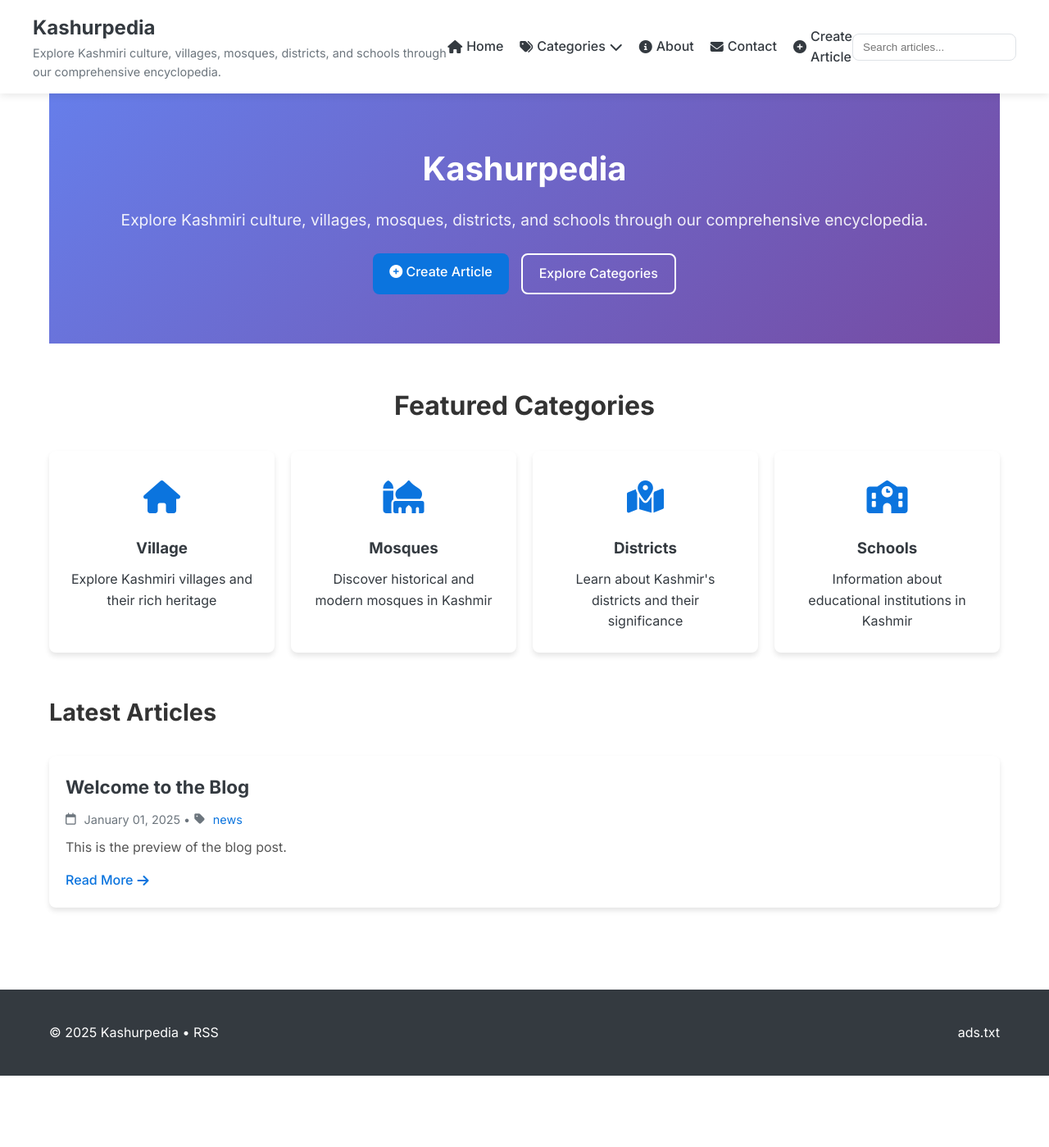
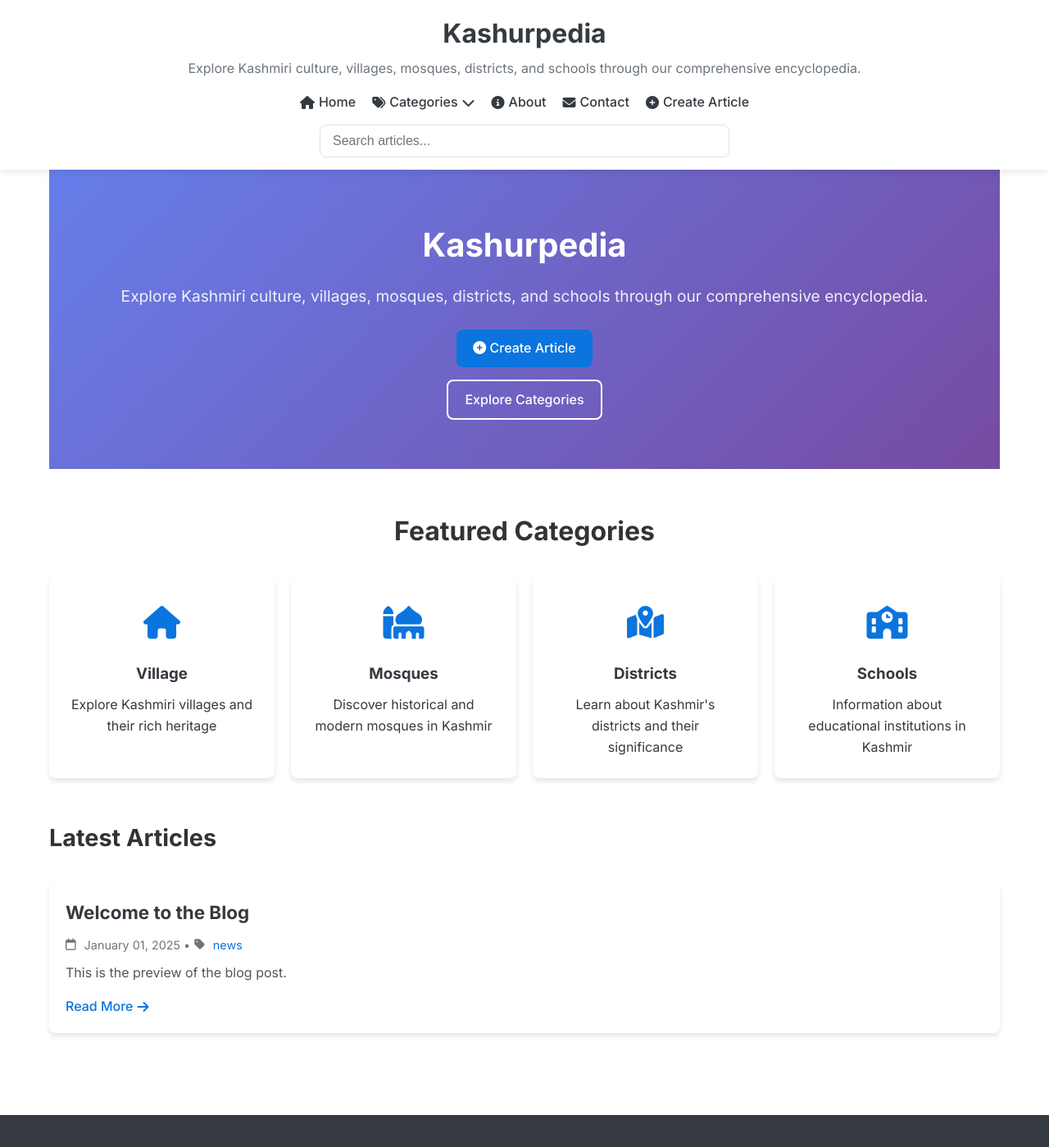
Before and after one commit to itzfew/kashur-koam, a Jekyll site: the page built from index.html, in a window 1280 px wide and 1400 px high. Shown: the whole window at 82% size. Built offline with Jekyll 4.4.1, drawn with Linux system fonts in a browser that asks for light colours; the list of posts is cut into pages by our own code.

Commit message:
Update style.css

```diff
--- a/assets/style.css
+++ b/assets/style.css
@@ -44,14 +44,18 @@ body {
 
 .header-inner {
   display: flex;
-  align-items: center;
-  justify-content: space-between;
+  flex-direction: column;
   padding: 15px 0;
+}
+
+.branding {
+  text-align: center;
+  margin-bottom: 15px;
 }
 
 .branding h1 {
   margin: 0;
-  font-size: 1.5rem;
+  font-size: 2rem;
   font-weight: 700;
 }
 
@@ -61,15 +65,18 @@ body {
 }
 
 .site-tagline {
-  margin: 0;
-  font-size: 0.9rem;
+  margin: 5px 0 0 0;
+  font-size: 1rem;
   color: var(--secondary);
 }
 
 .main-nav {
   display: flex;
+  justify-content: center;
   align-items: center;
   gap: 20px;
+  margin-bottom: 15px;
+  flex-wrap: wrap;
 }
 
 .main-nav a {
@@ -80,6 +87,7 @@ body {
   display: flex;
   align-items: center;
   gap: 5px;
+  white-space: nowrap;
 }
 
 .main-nav a:hover {
@@ -99,6 +107,8 @@ body {
   border-radius: var(--radius);
   z-index: 1;
   padding: 10px 0;
+  top: 100%;
+  left: 0;
 }
 
 .dropdown-content a {
@@ -106,6 +116,7 @@ body {
   padding: 8px 15px;
   color: var(--dark);
   text-decoration: none;
+  white-space: nowrap;
 }
 
 .dropdown-content a:hover {
@@ -117,41 +128,20 @@ body {
 }
 
 .search-container {
+  display: flex;
+  justify-content: center;
   position: relative;
+  width: 100%;
+  max-width: 500px;
+  margin: 0 auto;
 }
 
 #search-input {
-  padding: 8px 12px;
+  padding: 10px 15px;
   border: 1px solid var(--border);
   border-radius: var(--radius);
-  width: 200px;
-}
-
-.search-results {
-  position: absolute;
-  top: 100%;
-  left: 0;
-  right: 0;
-  background: white;
-  border: 1px solid var(--border);
-  border-radius: var(--radius);
-  box-shadow: var(--shadow);
-  max-height: 300px;
-  overflow-y: auto;
-  z-index: 1000;
-  display: none;
-}
-
-.search-results a {
-  display: block;
-  padding: 10px 15px;
-  text-decoration: none;
-  color: var(--dark);
-  border-bottom: 1px solid var(--border);
-}
-
-.search-results a:hover {
-  background: var(--light);
+  width: 100%;
+  font-size: 1rem;
 }
 
 .mobile-menu-toggle {
@@ -160,7 +150,11 @@ body {
   border: none;
   font-size: 1.5rem;
   cursor: pointer;
+  position: absolute;
+  right: 20px;
+  top: 20px;
 }
+
 
 /* Hero Section */
 .hero {
@@ -672,24 +666,42 @@ body {
   }
 }
 
+/* Responsive Design for Header */
 @media (max-width: 768px) {
   .header-inner {
-    flex-direction: column;
-    align-items: flex-start;
-    gap: 15px;
+    padding: 15px 0;
+  }
+
+  .branding h1 {
+    font-size: 1.5rem;
+  }
+
+  .site-tagline {
+    font-size: 0.9rem;
   }
 
   .main-nav {
-    flex-wrap: wrap;
+    flex-direction: column;
     gap: 10px;
+    margin-bottom: 20px;
+  }
+
+  .search-container {
+    max-width: 100%;
+    padding: 0 15px;
   }
 
   .mobile-menu-toggle {
     display: block;
-    position: absolute;
-    right: 20px;
-    top: 20px;
   }
+
+  /* Mobile menu styles */
+  .main-nav.active {
+    display: flex;
+  }
+}
+
+
 
   .hero-actions {
     flex-direction: column;
```
